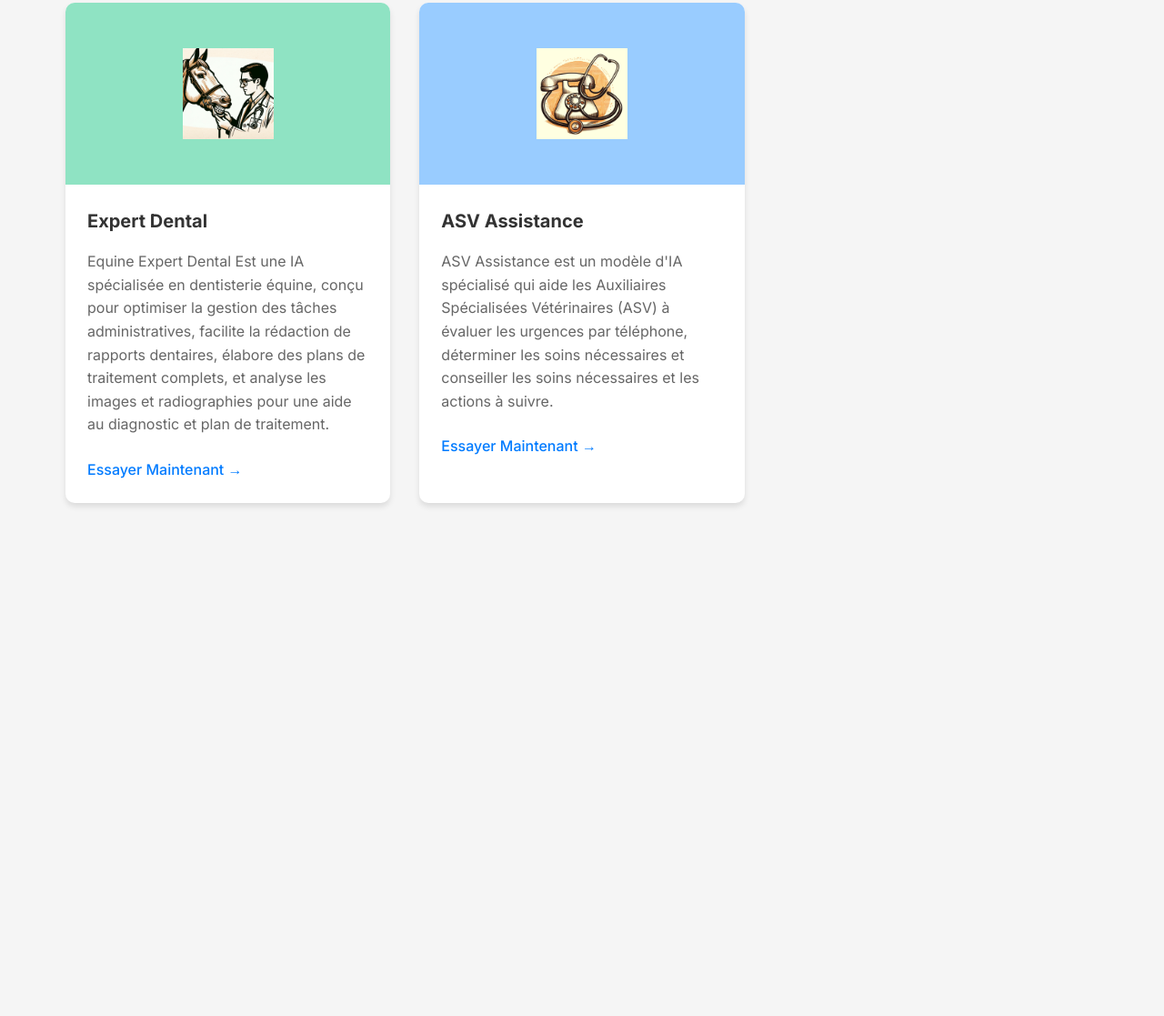
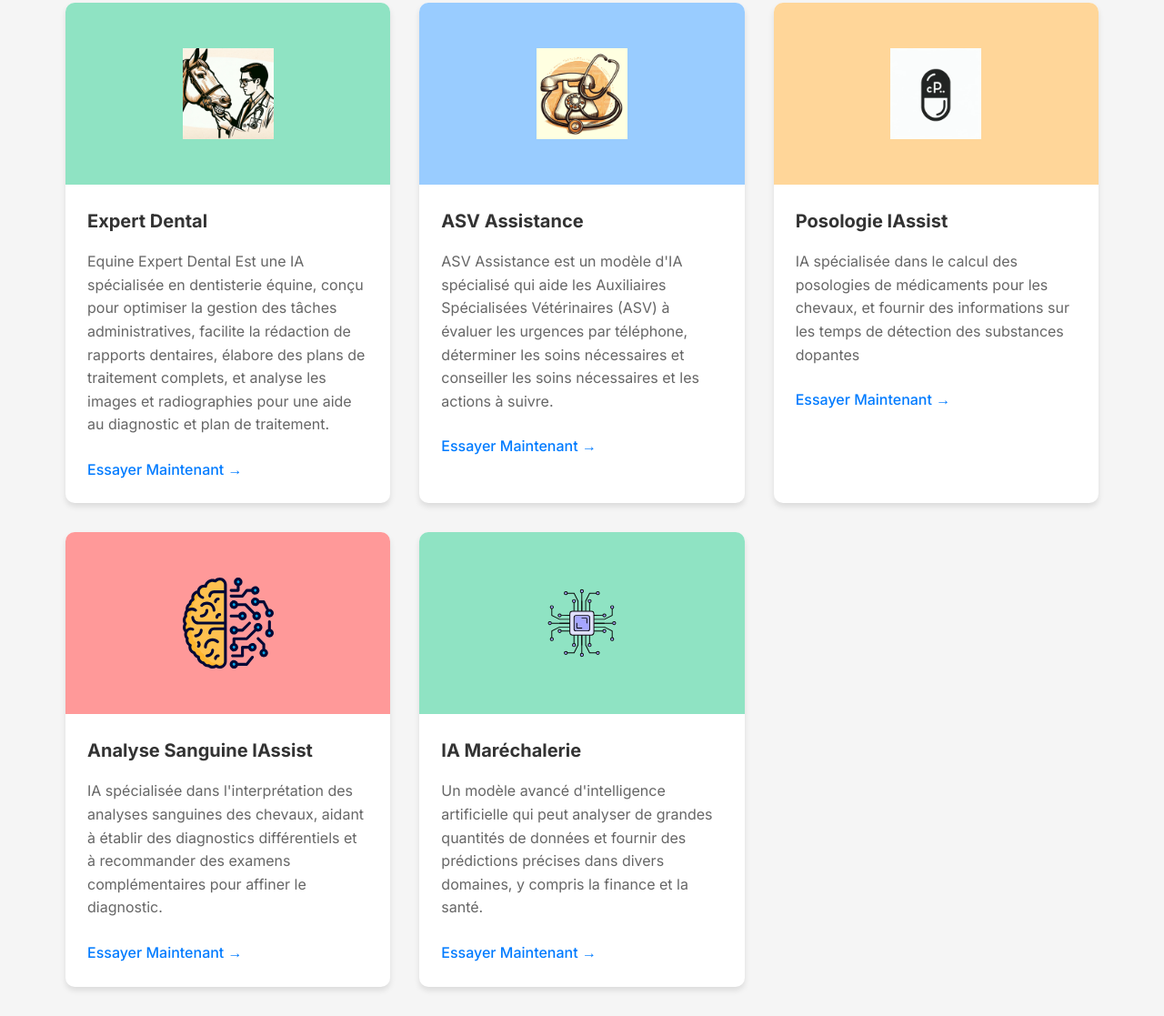
Before and after one commit to VetIAtech/InnovetTech-AI-Links, a plain HTML site: page index.html in a window 1280 px wide. Shown: the part 784-1901 px from the top of the page at 91% size. Before the commit the page ends 1369 px from the top, so only its background shows below. Drawn offline with Linux system fonts and the light colour scheme.

Commit message:
Inserting new cards for 3 new ai models

```diff
--- a/index.html
+++ b/index.html
@@ -138,56 +138,46 @@
         <a href="https://chatgpt.com/g/g-djW8axgzx-asv-assistance-evaluation-d-appels" target="_blank" class="read-now">Essayer Maintenant →</a>
     </div>
 </div>
-<!--
 <div class="card">
     <div class="card-image orange">
-        <img src="/images/svg/ai-robot.svg" alt="Robot icon">
+        <img src="/images/posologie.png" alt="Posologie AI icon">
     </div>
     <div class="card-content">
-        <div class="card-meta">
-            <span class="date">25 MARS, 2022</span>
-            <span class="duration">20 TOKEN</span>
-        </div>
-        <h2>Robo-AI</h2>
+        <h2>Posologie IAssist</h2>
         <p>
-            Robo-AI est une plateforme de robotique avancée qui utilise l'IA pour contrôler et améliorer les performances des robots dans divers environnements industriels.
+            IA spécialisée dans le calcul des posologies de médicaments pour les chevaux, et fournir des informations sur les temps de détection des substances dopantes
+        </p>
+        <a href="https://chatgpt.com/g/g-piPUBxxE0-posologaiequine" class="read-now">Essayer Maintenant →</a>
+    </div>
+</div>
+
+<div class="card">
+    <div class="card-image red">
+        <img src="/images/svg/ai-mind.svg" alt="Icon de l'Analyse Sanguine IA">
+    </div>
+    <div class="card-content">
+
+        <h2>Analyse Sanguine IAssist</h2>
+        <p>
+           IA spécialisée dans l'interprétation des analyses sanguines des chevaux, aidant à établir des diagnostics différentiels et à recommander des examens complémentaires pour affiner le diagnostic.
         </p>
         <a href="#" class="read-now">Essayer Maintenant →</a>
     </div>
 </div>
 <div class="card">
-    <div class="card-image red">
-        <img src="/images/svg/ai-mind.svg" alt="Icône de l'esprit IA">
+    <div class="card-image green">
+        <img src="/images/svg/artificial-intelligence.svg" alt="Icône Maréchalerie">
     </div>
     <div class="card-content">
-        <div class="card-meta">
-            <span class="date">14 MARS 2022</span>
-            <span class="duration">18 JETON</span>
-        </div>
-        <h2>Esprit-AI</h2>
+        <h2>IA Maréchalerie</h2>
         <p>
-            Esprit-AI est un modèle d'intelligence artificielle conçu pour comprendre et imiter les pensées humaines complexes. Il est utilisé pour créer des simulations réalistes dans les environnements virtuels.
+            Un modèle avancé d'intelligence artificielle qui peut analyser de grandes quantités de données et fournir des prédictions précises dans divers domaines, y compris la finance et la santé.
         </p>
-        <a href="#" class="read-now">Essayer Maintenant →</a>
+        <a href="https://chatgpt.com/g/g-5QfI9T7S7-ai-marechalerie" class="read-now">Essayer Maintenant →</a>
     </div>
 </div>
 
-<div class="card">
-    <div class="card-image green">
-        <img src="/images/svg/artificial-intelligence.svg" alt="Icône Intelligence Artificielle">
-    </div>
-    <div class="card-content">
-        <div class="card-meta">
-            <span class="date">12 MARS 2022</span>
-            <span class="duration">20 JETON</span>
-        </div>
-        <h2>Intelligence Artificielle</h2>
-        <p>
-            Un modèle avancé d'intelligence artificielle qui peut analyser de grandes quantités de données et fournir des prédictions précises dans divers domaines, y compris la finance et la santé.
-        </p>
-        <a href="#" class="read-now">Essayer Maintenant →</a>
-    </div>
-</div>
+<!--
 <div class="card">
   <div class="card-image blue">
     <img src="/images/svg/ai-brain-2.svg" alt="Icône AI">
```
Also changed, not shown: images/posologie.png (added).
